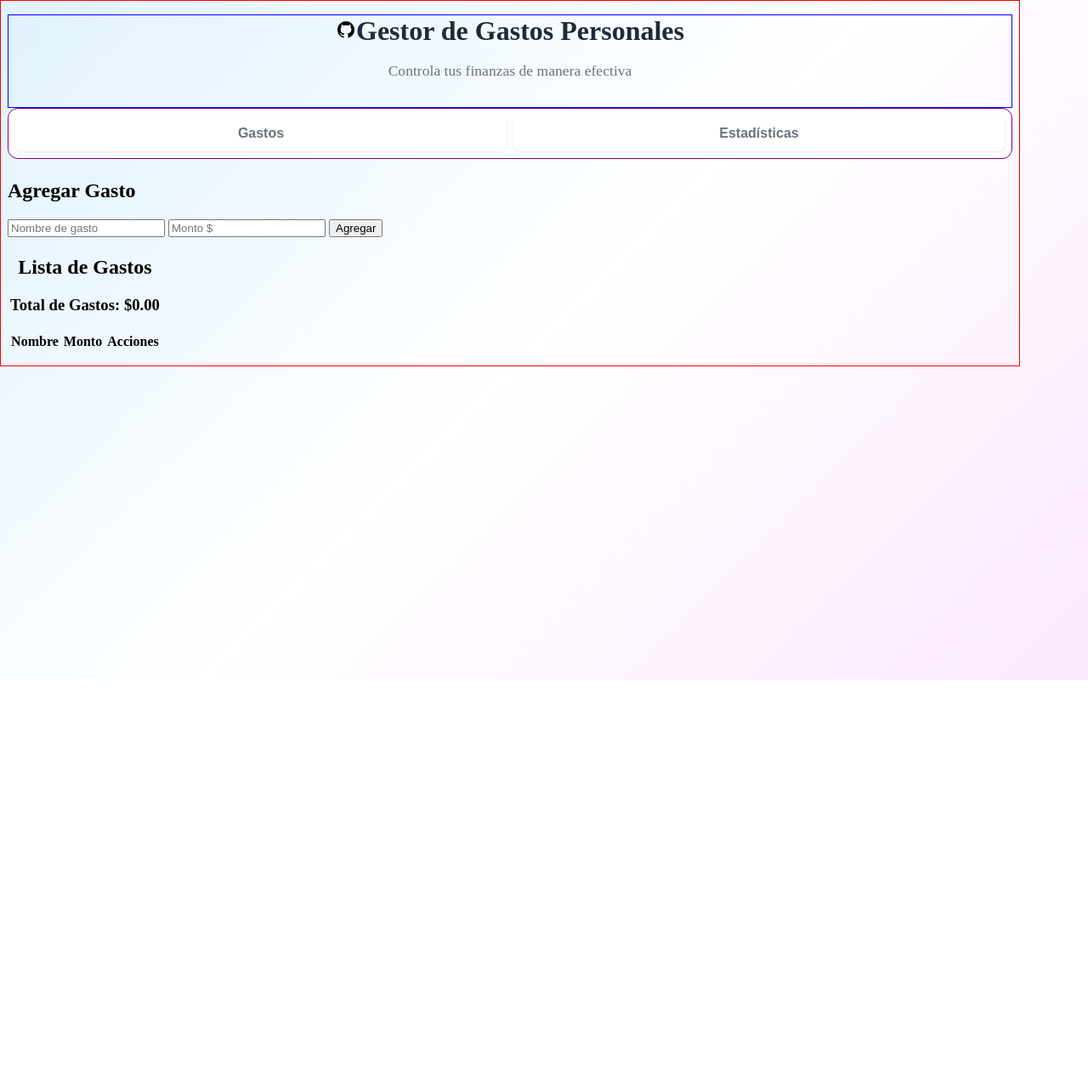
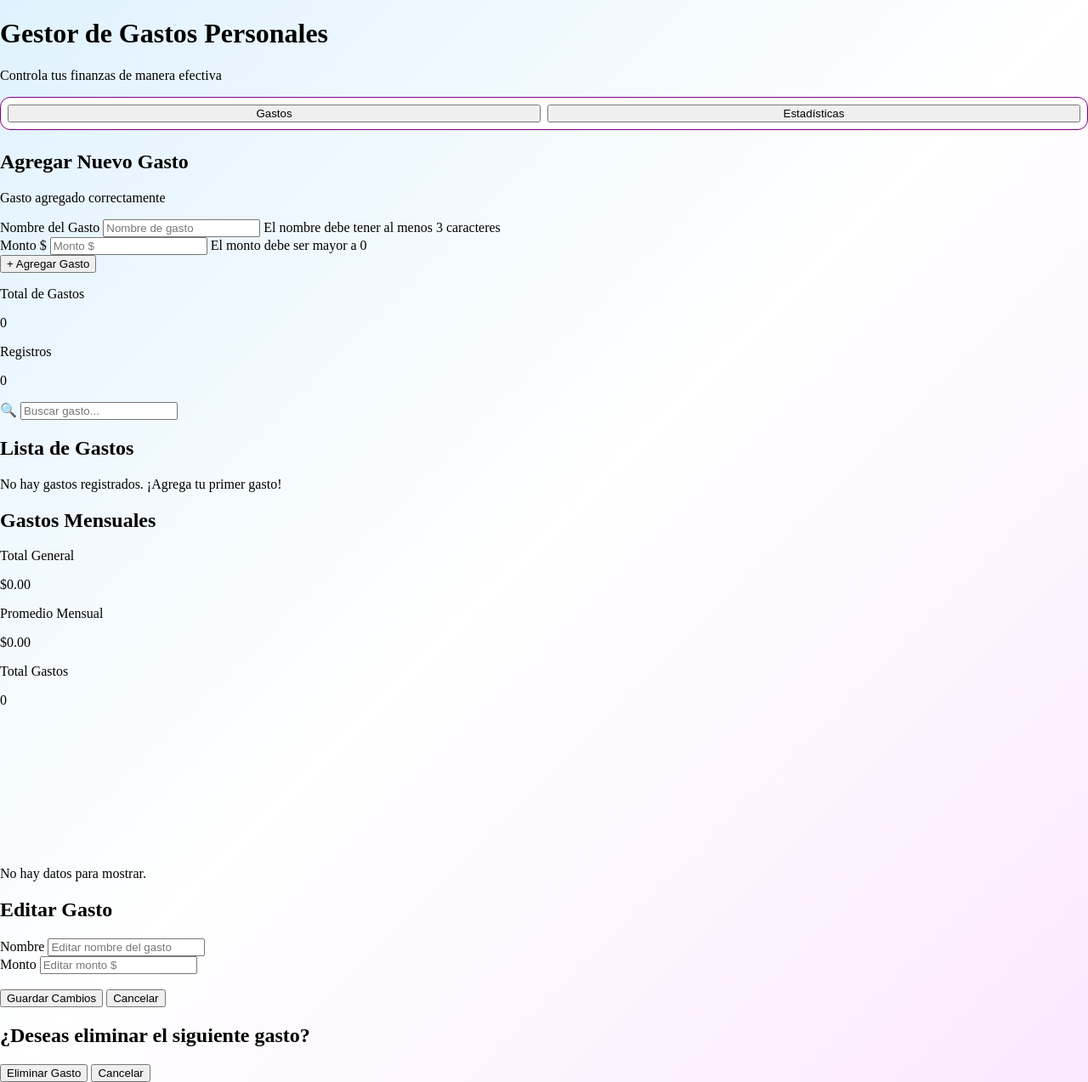
Before and after one commit to adroprado/gestor-gastos-vanilla, a plain HTML site: page index.html in a window 1280 px wide. Shown: the whole page at 85% size. Before the commit the page ends 800 px from the top, so only its background shows below. Drawn offline with Linux system fonts and the light colour scheme.

Commit message:
style(index): actualizar estructura html y renombrar clases
- Se renombraron las clases.
- Se agregaron nuevas clases de utilidad para la lógica.
- Añadidos elementos adicionales al HTML para mejorar la semántica del proyecto.

```diff
--- a/index.html
+++ b/index.html
@@ -7,63 +7,182 @@
     <title>Gestor de Gastos Personales</title>
   </head>
   <body>
-    <main class="contenedor">
-      <header class="encabezado">
-        <h1>
-          <a href="" target="_blank">
-            <img src="assets/github.svg" alt="Git&Hub" /></a
-          >Gestor de Gastos Personales
-        </h1>
+    <main class="contenedor-principal">
+      <!-- ENCABEZADO -->
+      <header class="contenedor-encabezado">
+        <h1>Gestor de Gastos Personales</h1>
         <p>Controla tus finanzas de manera efectiva</p>
       </header>
 
+      <!-- BARRA DE NAVEGACIÓN -->
+      <!-- Lógica: programar botones -->
       <nav class="navegacion">
-        <button class="btn-nav btn-nav-gastos">Gastos</button>
-        <button class="btn-nav btn-nav-estadisticas">Estadísticas</button>
+        <button class="btn-nav-gastos">Gastos</button>
+        <button class="btn-nav-estadisticas">Estadísticas</button>
       </nav>
 
-      <h2>Agregar Gasto</h2>
+      <!-- TABLA DE GASTOS -->
+      <!-- Lógica: si el usuario presiona el botón de gastos (nav), mostrar esta tabla. Gastos inicia por defecto  -->
+      <section class="contenedor-tablas">
+        <article class="contenedor-formulario">
+          <h2>Agregar Nuevo Gasto</h2>
+          <!-- Posible programación / css etiqueta p -->
+          <p class="formulario-mensaje-exito">Gasto agregado correctamente</p>
+          <!-- Lógica: variable que hace referencia al DOM "formulario-gastos". -->
           <form class="formulario-gastos" autocomplete="off">
+            <div class="formulario-grid">
+              <div class="formulario-campo-nombre">
+                <label>Nombre del Gasto</label>
                 <input
                   class="nombre"
                   type="text"
                   name="nombre"
                   placeholder="Nombre de gasto"
+                  required
                 />
-        <input class="monto" type="text" name="monto" placeholder="Monto $" />
-        <input class="agregar" type="submit" value="Agregar" />
+                <span class="mensaje-error"
+                  >El nombre debe tener al menos 3 caracteres</span
+                >
+              </div>
+              <div class="formulario-campo-monto">
+                <label>Monto $</label>
+                <input
+                  class="monto"
+                  type="text"
+                  name="monto"
+                  placeholder="Monto $"
+                  required
+                />
+                <span class="mensaje-error">El monto debe ser mayor a 0</span>
+              </div>
+            </div>
+            <input class="agregar" type="submit" value="+ Agregar Gasto" />
             <input type="hidden" name="id" />
           </form>
+        </article>
 
-      <table class="tabla-gastos">
-        <thead>
-          <tr>
-            <th colspan="4">
+        <!-- TARJETA INFORMACIÓN DE GASTOS -->
+        <article class="contenedor-informacion">
+          <div class="informacion-tarjeta">
+            <div>
+              <!-- Lógica: variable que hace referencia al DOM "total-gastos", cambiar referencia a "total-gastos-monto" -->
+              <p>Total de Gastos</p>
+              <p class="informacion-total-monto">0</p>
+            </div>
+            <div>
+              <!-- Lógica: mostrar total de gastos agregados -->
+              <p>Registros</p>
+              <p class="informacion-total-registros">0</p>
+            </div>
+          </div>
+        </article>
+
+        <!-- BUSCADOR DE GASTOS -->
+        <!-- Lógica: el usuario puede buscar gastos por texto -->
+        <article class="contenedor-buscador">
+          <div class="buscador-campo">
+            <span class="buscador-icono">🔍</span>
+            <input type="text" placeholder="Buscar gasto..." />
+          </div>
+        </article>
+
+        <!-- LISTA DE GASTOS UI -->
+        <!-- Lógica: mostrar mensaje cuando no exista ningún gasto. Y ocultar cuando exista el primer gasto agregado -->
+        <article class="contenedor-lista-gastos">
           <h2>Lista de Gastos</h2>
-              <h3 class="total-gastos"></h3>
-            </th>
-          </tr>
-          <tr>
-            <th>Nombre</th>
-            <th>Monto</th>
-            <th>Acciones</th>
-          </tr>
-        </thead>
-        <tbody></tbody>
-      </table>
+          <div class="lista-gastos">
+            <!-- Lógica: si no hay gastos, mostrar mensaje. Si se inserta el primer gasto, desaparece mensaje, y agregamos plantilla de gastos en este div -->
+            <div class="lista-gastos-estado-vacio">
+              <p>No hay gastos registrados. ¡Agrega tu primer gasto!</p>
+            </div>
+          </div>
+        </article>
+      </section>
 
-      <template class="plantilla-fila-gastos">
-        <tr>
-          <td class="celda-nombre"></td>
-          <td class="celda-monto"></td>
-          <td>
+      <!-- TABLA DE ESTADÍSTICAS -->
+      <!-- Lógica: si el usuario presiona el botón de estadísticas (nav), mostrar esta tabla  -->
+      <section class="contenedor-estadisticas">
+        <article class="estadisticas">
+          <h2>Gastos Mensuales</h2>
+          <!-- Lógica: colocar los valores totales de cada tarjeta -->
+          <div class="estadisticas-grid">
+            <div class="estadistica-tarjeta-azul">
+              <p class="estadistica-texto-azul">Total General</p>
+              <p class="estadistica-monto-azul">$0.00</p>
+            </div>
+            <div class="estadistica-tarjeta-verde">
+              <p class="estadistica-texto-verde">Promedio Mensual</p>
+              <p class="estadistica-promedio-mensual-verde">$0.00</p>
+            </div>
+            <div class="estadistica-tarjeta-morada">
+              <p class="estadistica-texto-morada">Total Gastos</p>
+              <p class="estadistica-gastos-morada">0</p>
+            </div>
+          </div>
+          <!-- Lógica: emplear librería Chart.js -->
+          <canvas class="chartCanvas"></canvas>
+          <div class="chart-estado-vacio">
+            <!-- Lógica: si no hay gastos, mostrar mensaje. Si se inserta el primer gasto, desaparece mensaje, y agregamos estadísticas de gastos en este div -->
+            <p>No hay datos para mostrar.</p>
+          </div>
+        </article>
+      </section>
+    </main>
+
+    <!-- PLANTILLA QUE SE RENDERIZARA EN EL DOM -->
+    <!-- Lógica: variable que hace referencia al DOM "plantilla-fila-gastos", cambiar referencia a "contenedor-plantilla-gastos". Lo mismo hacemos para su contenido en las clases-->
+    <template class="contenedor-plantilla">
+      <div class="plantilla-nombre">
+        <span>Nombre:</span>
+        <!-- Lógica: agregar nombre del producto que ingresa el usuario-->
+      </div>
+      <div class="plantilla-monto">
+        <span>Monto:</span>
+        <!-- Lógica: agregar monto del producto que ingresa el usuario -->
+      </div>
+      <div class="plantilla-fecha">
+        <span>Fecha:</span>
+        <!-- Lógica: agregar fecha cuando se registre un nuevo gasto por el usuario  -->
+      </div>
+
+      <div class="plantilla-botones-accion">
         <input class="btn-editar" type="button" value="Editar" />
 
         <input class="btn-eliminar" type="button" value="Eliminar" />
-          </td>
-        </tr>
+      </div>
     </template>
-    </main>
+
+    <!-- MODAL EDITAR -->
+    <!-- Lógica: Modal de Editar (programar botones e inputs) -->
+    <aside class="contenedor-editar">
+      <div class="encabezado-editar">
+        <h2>Editar Gasto</h2>
+      </div>
+      <div class="formulario-editar">
+        <label>Nombre</label>
+        <input type="text" placeholder="Editar nombre del gasto" />
+      </div>
+      <div class="formulario-editar">
+        <label>Monto</label>
+        <input type="text" placeholder="Editar monto $" />
+      </div>
+      <br />
+      <button class="btn-guargar-editar">Guardar Cambios</button>
+      <button class="btn-cancelar-editar">Cancelar</button>
+    </aside>
+
+    <!-- MODAL ELIMINAR -->
+    <!-- Lógica: Modal de Eliminar (programar botones) -->
+    <aside class="contenedor-eliminar">
+      <div class="encabezado-eliminar">
+        <h2>¿Deseas eliminar el siguiente gasto?</h2>
+      </div>
+      <div>
+        <!-- Lógica: Mostrar elementos del gasto credo por el usuario -->
+      </div>
+      <button class="btn-eliminar-eliminar">Eliminar Gasto</button>
+      <button class="btn-cancelar-eliminar">Cancelar</button>
+    </aside>
     <script src="main.js" type="module"></script>
   </body>
 </html>
```
Lines whose indentation alone changed are shown as unchanged.
